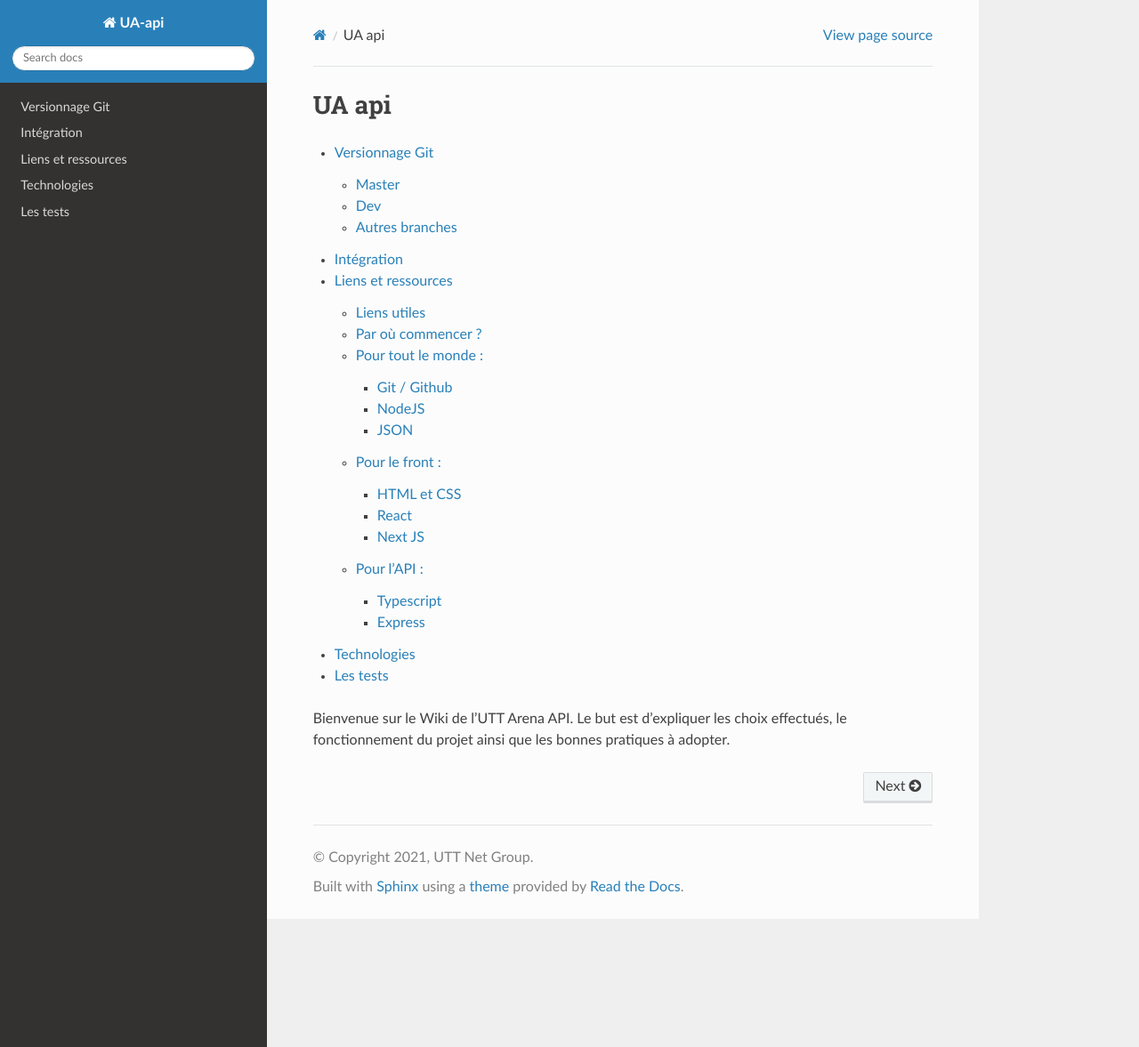
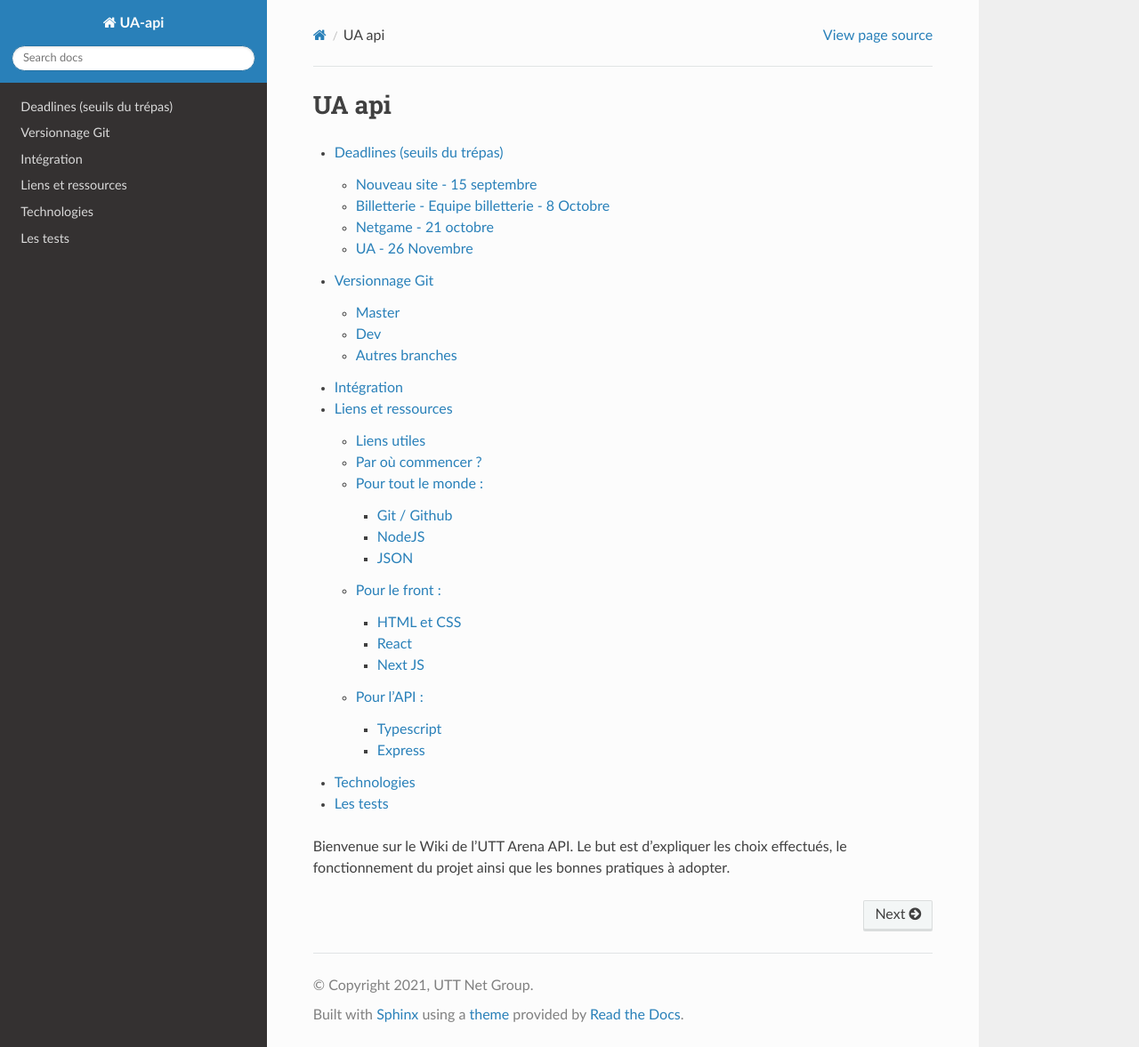
Before and after one commit to ungdev/UA-api, a Sphinx documentation site: the page built from docs/index.md, in a window 1280 px wide and 1177 px high. Shown: the whole window at 89% size. Built offline with Sphinx 7.4.7 and the Read the Docs theme 2.0.0, drawn with Linux system fonts in a browser that asks for light colours.

Commit message:
docs: update

```diff
--- /dev/null
+++ b/docs/deadlines.md
@@ -0,0 +1,39 @@
+# Deadlines (seuils du trépas)
+
+## Nouveau site - 15 septembre
+
+Contenu
+
+Title
+
+## Billetterie - Equipe billetterie - 8 Octobre
+
+- API : 26 Septembre
+
+- Front 3 Octobre
+
+Principalement du front à faire
+
+Discord
+
+## Netgame - 21 octobre
+
+- API : 17 Octobre
+
+- Front : 24 Octobre
+
+Panneau admin
+
+Dockeriser + réseau (mettre en place DNS, DHCP)
+
+## UA - 26 Novembre
+
+- API : 7 Novembre
+
+- Front : 14 Novembre
+
+Entrée
+
+Tournaments
+
+[Seuil du trépas / morteligne / segment funeste](https://www.reddit.com/r/france/comments/g44r6t/pens%C3%A9e_sous_la_douche_dire_ligne_de_mort_au_lieu/?utm_source=share&utm_medium=web2x&context=3)
```
Also changed, not shown: docs/links_and_ressources.md (+1 -1 lines).
